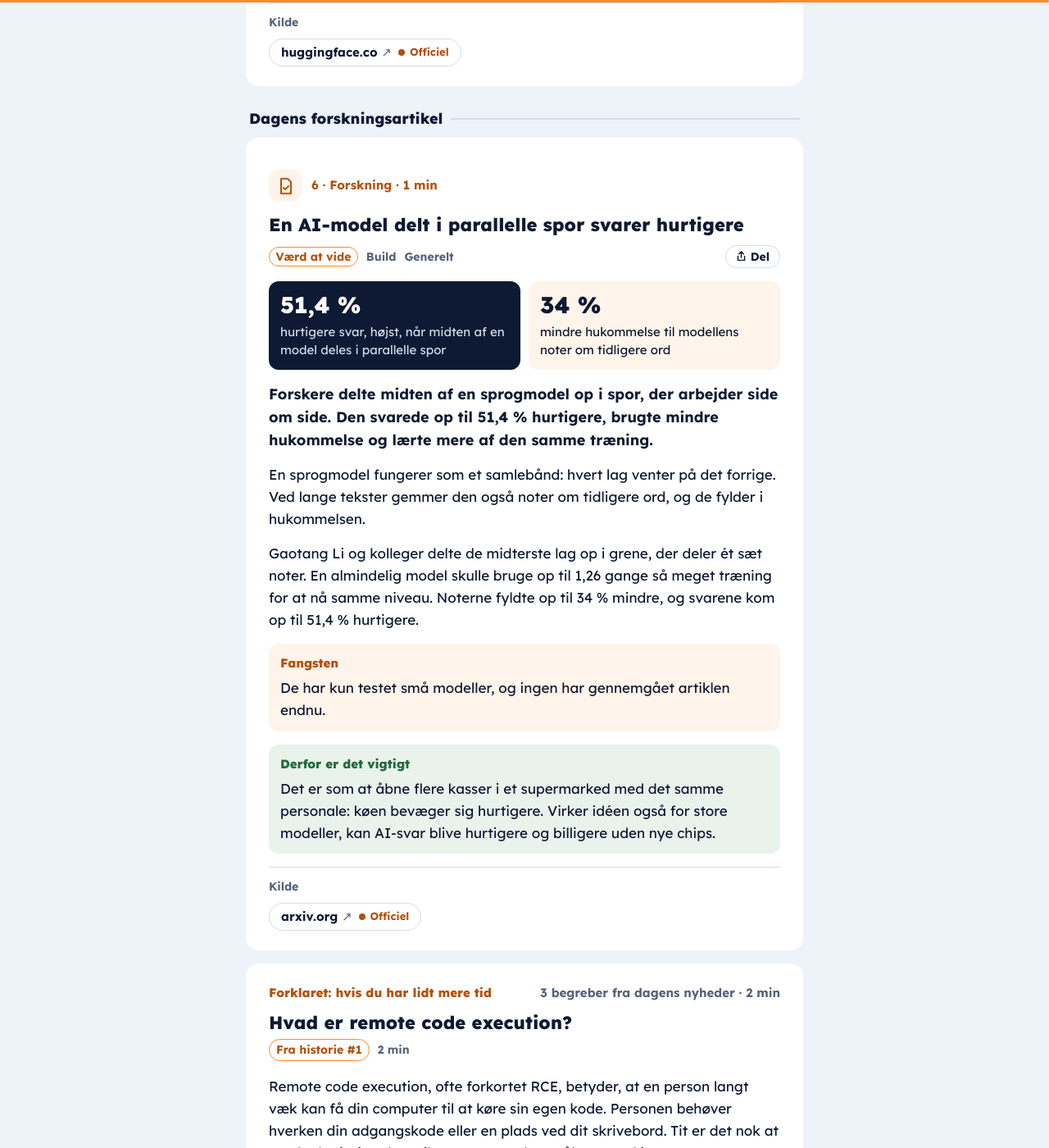
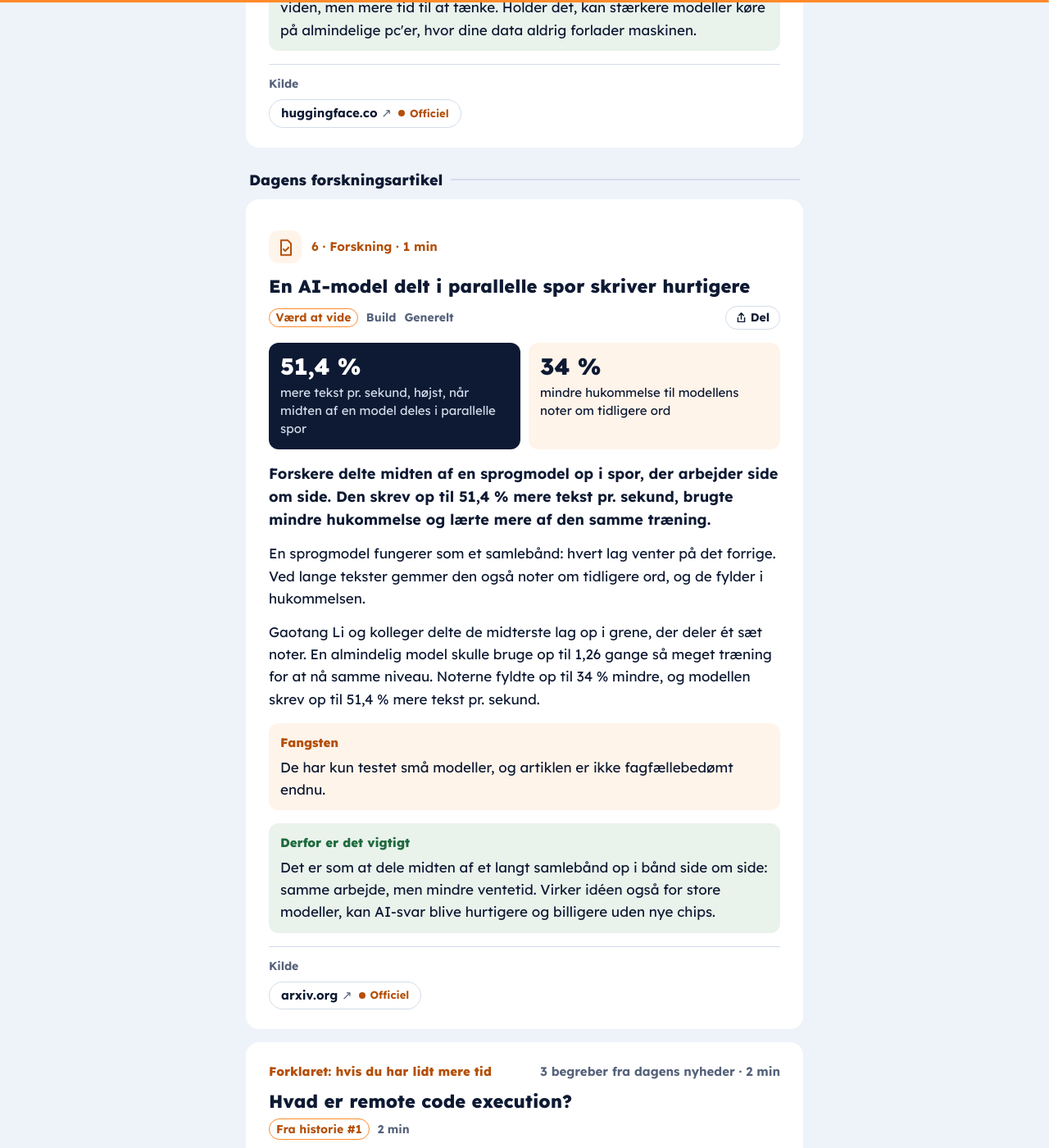
Before and after one commit to Repzei/7amai, a Jekyll site: the page built from _da/2026-11-18-a-researcher-used-ai-to-find-a-critical-java-flaw-in-an-hour.md, in a window 1280 px wide and 1400 px high, scrolled down 7480 px. Shown: the whole window at 82% size. Built offline with Jekyll 4.4.1, drawn with Linux system fonts in a browser that asks for light colours; some of the changed text lies outside the part shown.

Commit message:
Udkast 2026-11-18: redaktørkontrol
Co-Authored-By: Claude Opus 5.5 <noreply@anthropic.com>
Claude-Session: https://claude.ai/code/session_01WDQZfVL6h3ov1JyreTTqZr

```diff
--- a/_da/2026-11-18-a-researcher-used-ai-to-find-a-critical-java-flaw-in-an-hour.md
+++ b/_da/2026-11-18-a-researcher-used-ai-to-find-a-critical-java-flaw-in-an-hour.md
@@ -14,11 +14,11 @@ today:
 other_lang_url: /2026/11/18/
 items:
   - { n: 1, anchor: "java4shell", signal: big, tracks: [build, general], min: 1.5, source: official, number: "200 $", number_label: "eller mindre: så meget kostede AI'en for at finde hullet og bygge et angreb, der virker, siger Calif", topic: security, why: "Når AI finder dybe huller så billigt, kan både forsvarere og angribere gennemsøge mere kode, så hurtige opdateringer betyder mere.", do: "Opdatér Java på dine servere til Oracles rettelse fra november.", steps: { title: "Sådan virker Java4Shell", list: ["En angriber sender en særlig Base64-tekst", "Javas hurtige afkoder skriver uden for sin hukommelse", "Angriberen kan køre kode på serveren"] } }
-  - { n: 2, anchor: "gpt-6-2-mai-code-2", signal: big, tracks: [build], min: 1.5, source: official, number: "5 %", number_label: "af prisen for Claude Opus 5.5, for 96 % af dens score på kodetest, siger Microsoft om MAI Code 2", topic: code, why: "Når én editor har modeller fra flere firmaer, må de konkurrere på pris og kvalitet hver dag.", do: "Prøv GPT-6.2 Astra eller MAI Code 2 i Copilot på en opgave, du kender godt." }
+  - { n: 2, anchor: "gpt-6-2-mai-code-2", signal: big, tracks: [build], min: 1.5, source: official, number: "5 %", number_label: "af prisen for Claude Opus 5.5 med introrabat, for 96 % af dens score på kodetest, siger Microsoft om MAI Code 2", topic: code, why: "Når én editor har modeller fra flere firmaer, må de konkurrere på pris og kvalitet hver dag.", do: "Prøv GPT-6.2 Astra eller MAI Code 2 i en betalt Copilot-plan på en opgave, du kender godt." }
   - { n: 3, anchor: "nvidia-q3-huang", signal: worth, tracks: [general], min: 1, source: official, number: "115,8 mia. $", number_label: "Nvidias omsætning i sidste kvartal, mere end det dobbelte af for et år siden", topic: business, why: "Efterspørgslen på AI-chips vokser videre, selv om Nvidia ikke har en fast leder." }
   - { n: 4, anchor: "gemini-tasks-retention", signal: worth, tracks: [general, europe], min: 1.5, source: official, topic: agent, why: "En agent, der betaler dine regninger, skal bruge dine data, og Google gemmer nu chats længere.", do: "Tjek Geminis nye indstillinger for historik og træning, når de når frem til dig.", tiles: [{ n: "72 timer", t: "var så længe Google gemte chats med historik slået fra; nu er det cirka to måneder" }] }
-  - { n: 5, anchor: "sensenova-loop-9b", signal: worth, tracks: [build, europe], min: 1, source: official, number: "9B", number_label: "parametre, men den klarer sig som en model tre gange så stor på nogle agenttest", topic: open, why: "Modeller, der tænker længere uden mere hukommelse, bringer stærkere AI til almindelige pc'er." }
-  - { n: 6, anchor: "multi-branch-transformer", signal: worth, tracks: [build, general], min: 1, source: official, number: "51,4 %", number_label: "hurtigere svar, højst, når midten af en model deles i parallelle spor", topic: research, why: "AI-svar kan blive hurtigere og billigere uden nye chips, hvis idéen virker i stor skala.", tiles: [{ n: "34 %", t: "mindre hukommelse til modellens noter om tidligere ord" }] }
+  - { n: 5, anchor: "sensenova-loop-9b", signal: worth, tracks: [build, europe], min: 1, source: official, number: "9B", number_label: "parametre, men den klarer sig som en model tre gange så stor på nogle agenttest", topic: open, why: "Modeller, der tænker længere uden at blive større, bringer stærkere AI til almindelige pc'er." }
+  - { n: 6, anchor: "multi-branch-transformer", signal: worth, tracks: [build, general], min: 1, source: official, number: "51,4 %", number_label: "mere tekst pr. sekund, højst, når midten af en model deles i parallelle spor", topic: research, why: "AI-svar kan blive hurtigere og billigere uden nye chips, hvis idéen virker i stor skala.", tiles: [{ n: "34 %", t: "mindre hukommelse til modellens noter om tidligere ord" }] }
 ---
 
 ### 1. En forsker brugte AI til at finde et kritisk hul i Java på en time {#java4shell}
@@ -44,7 +44,7 @@ Kilder: [calif.io](https://calif.io/java4shell/) · <span class="tag tag-officia
 
 ### 2. OpenAI og Microsoft lancerer begge nye AI-modeller til kode {#gpt-6-2-mai-code-2}
 <p class="item-meta"><span class="signal signal-big">Stor nyhed</span><span class="track">Build</span><span class="track">1½ min</span></p>
-<div class="number"><b>5 %</b><span>af prisen for Claude Opus 5.5, for 96 % af dens score på kodetest, siger Microsoft om MAI Code 2</span></div>
+<div class="number"><b>5 %</b><span>af prisen for Claude Opus 5.5 med introrabat, for 96 % af dens score på kodetest, siger Microsoft om MAI Code 2</span></div>
 
 <p class="short"><span>Kort fortalt</span>OpenAI har udgivet GPT-6.2 Astra og Sol, og Microsoft har udgivet sin egen MAI Code 2. Begge er i GitHub Copilot nu, og kampen handler om pris.</p>
 
@@ -60,7 +60,7 @@ Fangsten: Microsoft har selv kørt de fleste test, og priserne regner med en int
 
 <div class="why"><b>Derfor er det vigtigt</b><p>Før betød valget af en AI-model til kode, at man valgte et firma. Nu har én editor modeller fra flere firmaer, og man skifter med en menu. Det er som en tankstation med flere mærker ved standeren: hvert mærke skal vinde dig ved hver tankning.</p></div>
 
-<p class="todo"><b>Prøv det:</b> Kør GPT-6.2 Astra eller MAI Code 2 i Copilot på en opgave, du kender godt. MAI Code 2 Flash står også på listen for gratisplanen.</p>
+<p class="todo"><b>Prøv det:</b> Kør GPT-6.2 Astra eller MAI Code 2 i en betalt Copilot-plan på en opgave, du kender godt. MAI Code 2 Flash står også på listen for gratisplanen.</p>
 
 Kilder: [github.blog (GPT-6.2)](https://github.blog/changelog/2026-11-17-openais-gpt-6-2-astra-and-gpt-6-2-sol-now-available) · <span class="tag tag-official">Officiel</span> · [simonwillison.net](https://simonwillison.net/2026/Nov/17/gpt62-astra-and-sol/) · <span class="tag tag-reported">Rapporteret</span> · [microsoft.ai](https://microsoft.ai/news/introducing-mai-code-2-and-mai-code-2-flash/) · <span class="tag tag-official">Officiel</span> · [github.blog (MAI Code 2)](https://github.blog/changelog/2026-11-17-mai-code-2-and-mai-code-2-flash-in-github-copilot) · <span class="tag tag-official">Officiel</span>
 {: .sources}
@@ -71,15 +71,15 @@ Kilder: [github.blog (GPT-6.2)](https://github.blog/changelog/2026-11-17-openais
 
 <p class="short"><span>Kort fortalt</span>Nvidia solgte for 115,8 mia. $ i sidste kvartal, mere end dobbelt så meget som for et år siden. På samme møde sagde formanden, at Jensen Huang ikke vender tilbage som topchef.</p>
 
-De fleste AI-chips kommer fra Nvidia, så firmaets regnskab viser, hvor meget verden bruger på AI. Det var det første, siden Huang trådte tilbage.
+De fleste AI-chips kommer fra Nvidia, så firmaets regnskab viser, hvor meget verden bruger på AI.
 
-Næsten alle pengene kom fra chips til datacentre. I næste kvartal venter Nvidia 130,0 mia. $, uden at regne med salg til datacentre i Kina.
+De fleste af pengene kom fra datacentre. I næste kvartal venter Nvidia cirka 130,0 mia. $, uden at regne med salg til datacentre i Kina.
 
 Huang skrev på X, at han ville være beæret over at vende tilbage. Men formand Harvey Jones sagde, at bestyrelsen ikke har til hensigt at genindsætte ham som topchef. Finansdirektør Colette Kress leder firmaet indtil videre.
 
 Fangsten: bestyrelsen undersøger Huang, og børstilsynet SEC undersøger Nvidia, skriver TechCrunch.
 
-<div class="why"><b>Derfor er det vigtigt</b><p>Firmaet i midten af AI-bølgen vokser fortsat hurtigt, selv om det ikke har en fast leder. Det er som en rekordhøst det år, landmanden gik. Indtil videre afhænger efterspørgslen på AI-chips ikke af én person.</p></div>
+<div class="why"><b>Derfor er det vigtigt</b><p>Firmaet i midten af AI-bølgen vokser fortsat hurtigt, selv om det ikke har en fast leder. Det er som en høst, der fordobles det år, landmanden gik. Indtil videre afhænger efterspørgslen på AI-chips ikke af én person.</p></div>
 
 Kilder: [nvidianews.nvidia.com](https://nvidianews.nvidia.com/news/nvidia-announces-financial-results-for-third-quarter-fiscal-2027) · <span class="tag tag-official">Officiel</span> · [techcrunch.com](https://techcrunch.com/2026/11/17/nvidia-says-it-doesnt-plan-to-reappoint-jensen-huang-as-ceo/) · <span class="tag tag-reported">Rapporteret</span>
 {: .sources}
@@ -127,19 +127,19 @@ Kilde: [huggingface.co](https://huggingface.co/sensenova/SenseNova-Loop-9B) · <
 
 ## Dagens forskningsartikel
 
-### En AI-model delt i parallelle spor svarer hurtigere {#multi-branch-transformer}
+### En AI-model delt i parallelle spor skriver hurtigere {#multi-branch-transformer}
 <p class="item-meta"><span class="signal signal-worth">Værd at vide</span><span class="track">Build</span><span class="track">Generelt</span><span class="track">1 min</span></p>
-<div class="number"><b>51,4 %</b><span>hurtigere svar, højst, når midten af en model deles i parallelle spor</span></div>
+<div class="number"><b>51,4 %</b><span>mere tekst pr. sekund, højst, når midten af en model deles i parallelle spor</span></div>
 
-<p class="short"><span>Kort fortalt</span>Forskere delte midten af en sprogmodel op i spor, der arbejder side om side. Den svarede op til 51,4 % hurtigere, brugte mindre hukommelse og lærte mere af den samme træning.</p>
+<p class="short"><span>Kort fortalt</span>Forskere delte midten af en sprogmodel op i spor, der arbejder side om side. Den skrev op til 51,4 % mere tekst pr. sekund, brugte mindre hukommelse og lærte mere af den samme træning.</p>
 
 En sprogmodel fungerer som et samlebånd: hvert lag venter på det forrige. Ved lange tekster gemmer den også noter om tidligere ord, og de fylder i hukommelsen.
 
-Gaotang Li og kolleger delte de midterste lag op i grene, der deler ét sæt noter. En almindelig model skulle bruge op til 1,26 gange så meget træning for at nå samme niveau. Noterne fyldte op til 34 % mindre, og svarene kom op til 51,4 % hurtigere.
+Gaotang Li og kolleger delte de midterste lag op i grene, der deler ét sæt noter. En almindelig model skulle bruge op til 1,26 gange så meget træning for at nå samme niveau. Noterne fyldte op til 34 % mindre, og modellen skrev op til 51,4 % mere tekst pr. sekund.
 
-Fangsten: de har kun testet små modeller, og ingen har gennemgået artiklen endnu.
+Fangsten: de har kun testet små modeller, og artiklen er ikke fagfællebedømt endnu.
 
-<div class="why"><b>Derfor er det vigtigt</b><p>Det er som at åbne flere kasser i et supermarked med det samme personale: køen bevæger sig hurtigere. Virker idéen også for store modeller, kan AI-svar blive hurtigere og billigere uden nye chips.</p></div>
+<div class="why"><b>Derfor er det vigtigt</b><p>Det er som at dele midten af et langt samlebånd op i bånd side om side: samme arbejde, men mindre ventetid. Virker idéen også for store modeller, kan AI-svar blive hurtigere og billigere uden nye chips.</p></div>
 
 Kilde: [arxiv.org](https://arxiv.org/abs/2611.19800) · <span class="tag tag-official">Officiel</span>
 {: .sources}
```
Also changed, not shown: other parts of _da/2026-11-18-a-researcher-used-ai-to-find-a-critical-java-flaw-in-an-hour.md (+5 -5 lines), _explained/da/remote-code-execution.md (+2 -2 lines), _explained/remote-code-execution.md (+2 -2 lines), _posts/2026-11-18-a-researcher-used-ai-to-find-a-critical-java-flaw-in-an-hour.md (+19 -19 lines).
